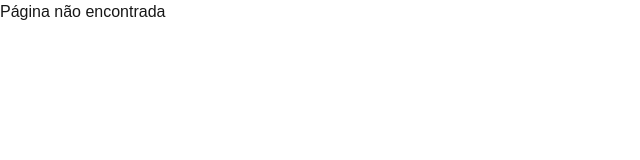
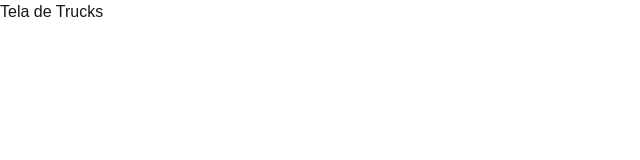
Before and after one commit to llei7e/Integrador-Food-Truck, a Next.js app in the folder web/: page /trucks in a window 1280 px wide. Before the commit this address had no page. Shown: the top 160 px of the page, without its empty margins (0-640 px from the left). Built offline with nearby package versions, Linux system fonts and the light colour scheme.

Commit message:
init:initial trucks page route

```diff
--- /dev/null
+++ b/web/src/app/trucks/page.tsx
@@ -0,0 +1,3 @@
+export default function Trucks() {
+  return <h1>Tela de Trucks</h1>
+}
```
